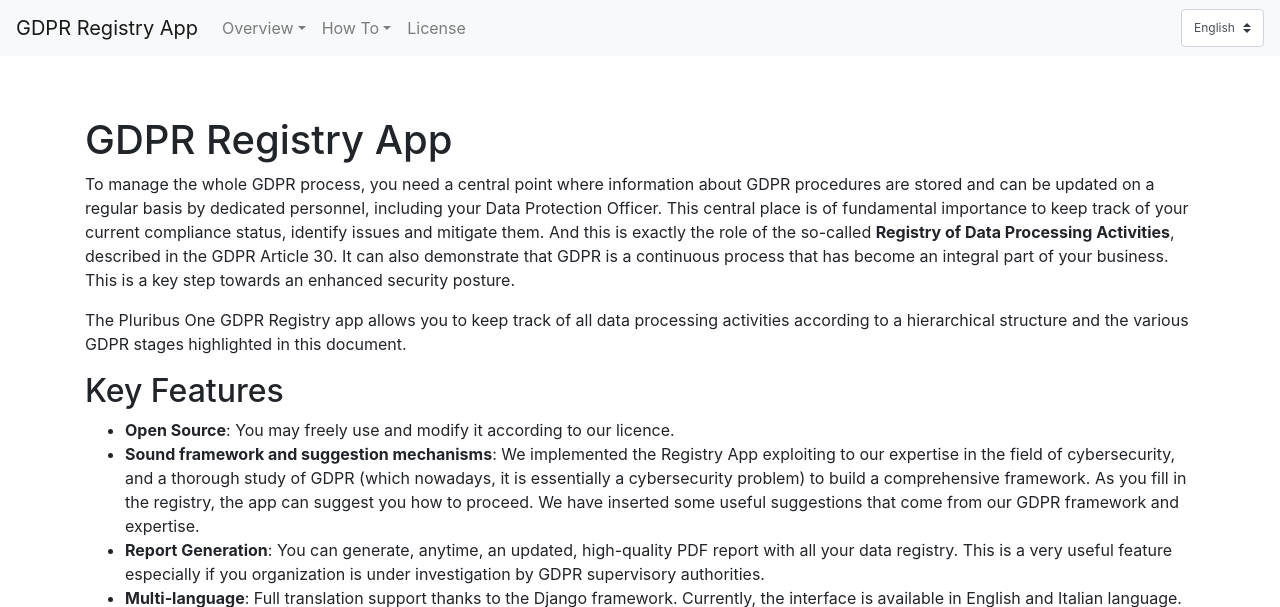
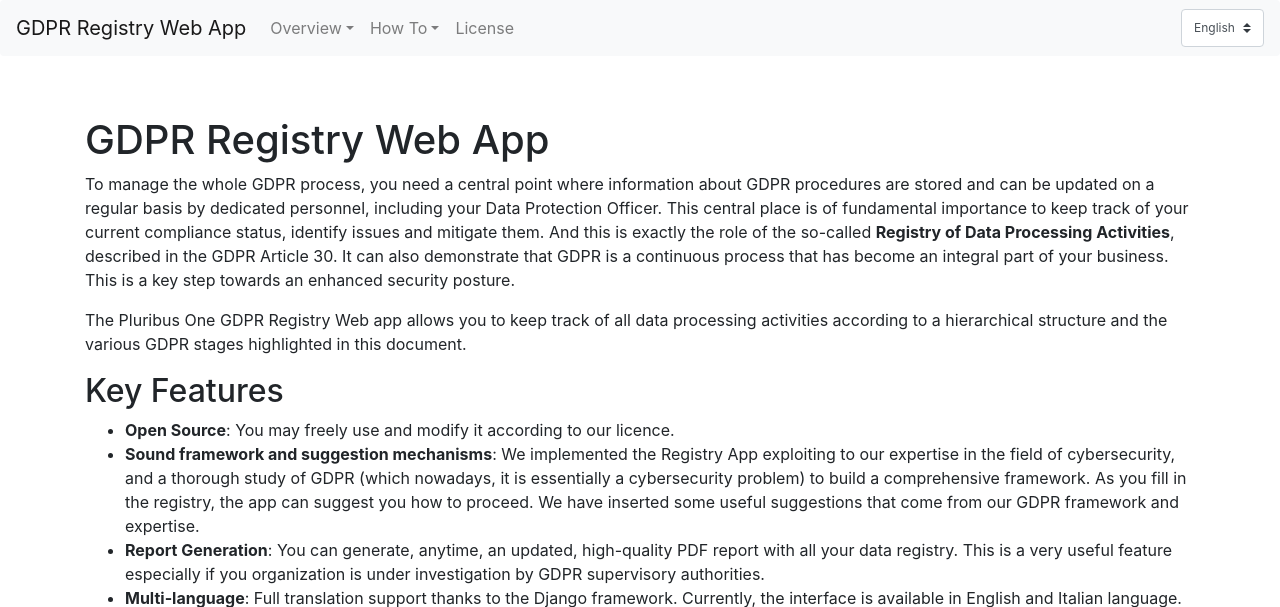
Before and after one commit to pluribus-one/gdpr-registry-app, a Django app: page /en/key_features in a window 1280 px wide. Shown: the top 607 px of the page. Run offline with Django 3.2, Linux system fonts and the light colour scheme; parts of the project's set-up code (start-up, migrations or seed data) failed here and were passed over; some libraries are stand-ins or nearby versions.

Commit message:
updated text and translation and images

```diff
--- a/audit/templates/base.html
+++ b/audit/templates/base.html
@@ -4,19 +4,19 @@
     <head>
         <meta charset="utf-8">
         <meta name="viewport" content="width=device-width, initial-scale=1, shrink-to-fit=no">
-        <meta name="description" content="{% trans 'GDPR Registry App' %}">
+        <meta name="description" content="{% trans 'GDPR Registry Web App' %}">
         <meta name="author" content="Pluribus One">
         <link rel="icon" href="{% static 'img/favicon.ico' %}">
         <link href="{% static 'css/bootstrap.min.css' %}" rel="stylesheet">
         <link href="{% static 'css/sticky-footer.css' %}" rel="stylesheet">
         <link rel="stylesheet" href="{% static 'css/font-awesome.min.css' %}">
-        <title>{% trans 'GDPR Registry App' %}</title>
+        <title>{% trans 'GDPR Registry Web App' %}</title>
     </head>
 
     <body>
     {% with view=request.resolver_match.view_name %}
     <nav class="navbar navbar-expand-lg navbar-light bg-light rounded">
-        <a class="navbar-brand" href="{% url 'home' %}">{% trans 'GDPR Registry App' %}</a>
+        <a class="navbar-brand" href="{% url 'home' %}">{% trans 'GDPR Registry Web App' %}</a>
         <button class="navbar-toggler" type="button" data-toggle="collapse" data-target="#navbar" aria-controls="navbar" aria-expanded="false" aria-label="Toggle navigation">
             <span class="navbar-toggler-icon"></span>
         </button>
--- a/audit/templates/dashboard.html
+++ b/audit/templates/dashboard.html
@@ -5,7 +5,7 @@
 <h1>{% trans 'Dashboard' %}</h1>
 <div class="card">
     <div class="card-body">
-        {% trans 'The GDPR Registry App provides a complete dashboard based on the django Jet framework (https://github.com/geex-arts/django-jet), with the following information:' %}
+        {% trans 'The GDPR Registry Web App provides a complete dashboard based on the django Jet framework (https://github.com/geex-arts/django-jet), with the following information:' %}
         <ul>
             <li><strong>{% trans 'Registry Status' %}</strong>: {% trans 'it describes, both graphically (pie diagram) and textually suggestions, errors, issues related to your GDPR registry. Just follow the suggestions displayed in this widget to fill in the registry.' %}</li>
             <li><strong>{% trans 'Quick Links' %}</strong>: {% trans 'quick links to application home, change password and logout' %}</li>
--- a/audit/templates/home.html
+++ b/audit/templates/home.html
@@ -11,10 +11,10 @@
                 {% endwith %}
             </div>
             <div class="col-md-8">
-                <h1 class="card-title">{% trans 'GDPR Registry App' %}</h1>
-                <p class="lead">{% trans 'Welcome to the GDPR Registry App, developed by Pluribus One' %}
+                <h1 class="card-title">{% trans 'GDPR Registry Web App' %}</h1>
+                <p class="lead">{% trans 'Welcome to the GDPR Registry Web App, developed by Pluribus One' %}
                     <a href="{% url 'license' %}">{% trans 'under open-source license' %} (*)</a>.
-                    <p class="lead">{% trans 'The GDPR Registry App can be used to annotate and keep track of all your data processing activities, according to a sound framework' %},
+                    <p class="lead">{% trans 'The GDPR Registry Web App can be used to annotate and keep track of all your data processing activities, according to a sound framework' %},
                 {% trans 'and produce high-quality, updated reports in PDF format. This is a key step towards an enhanced security posture, and to satisfy GDPR requirements.' %}
                 <div class="row">
                     <div class="col-sm">
--- a/audit/templates/key_features.html
+++ b/audit/templates/key_features.html
@@ -2,7 +2,7 @@
 {% load i18n static %}
 
 {% block content %}
-<h1>{% trans "GDPR Registry App" %}</h1>
+<h1>{% trans "GDPR Registry Web App" %}</h1>
 <p>{% blocktrans %}To manage the whole GDPR process, you need a central point
 where information about GDPR procedures are stored and can be updated
 on a regular basis by dedicated personnel, including your Data Protection Officer.
@@ -13,7 +13,7 @@
 This is a key step towards an enhanced security posture.
 {% endblocktrans %}
 </p>
-<p>{% blocktrans %}The Pluribus One GDPR Registry app allows you to keep track of all data processing
+<p>{% blocktrans %}The Pluribus One GDPR Registry Web app allows you to keep track of all data processing
     activities according to a hierarchical structure and the various GDPR stages highlighted in this document.{% endblocktrans %}</p>
 
 <h2>{% trans "Key Features" %}</h2>
--- a/audit/templates/license.html
+++ b/audit/templates/license.html
@@ -2,7 +2,7 @@
 {% load i18n static %}
 
 {% block content %}
-<h1>{% trans 'GDPR Registry App License' %}</h1>
+<h1>{% trans 'GDPR Registry Web App License' %}</h1>
 
 {% blocktrans %}
 <p>Last update: June 15, 2018.</p>
```
Also changed, not shown: audit/static/img/en/registry_app.svg, audit/static/img/it/registry_app.svg, locale/it/LC_MESSAGES/django.po, 1 other file.
